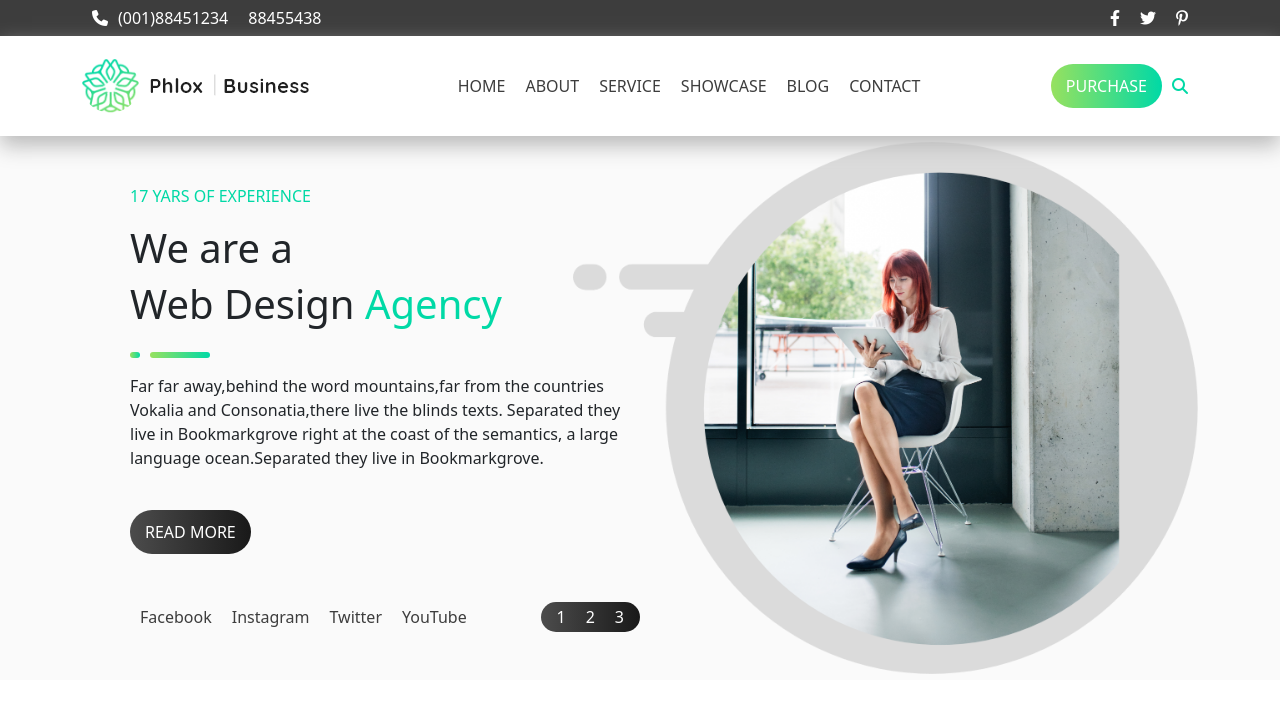
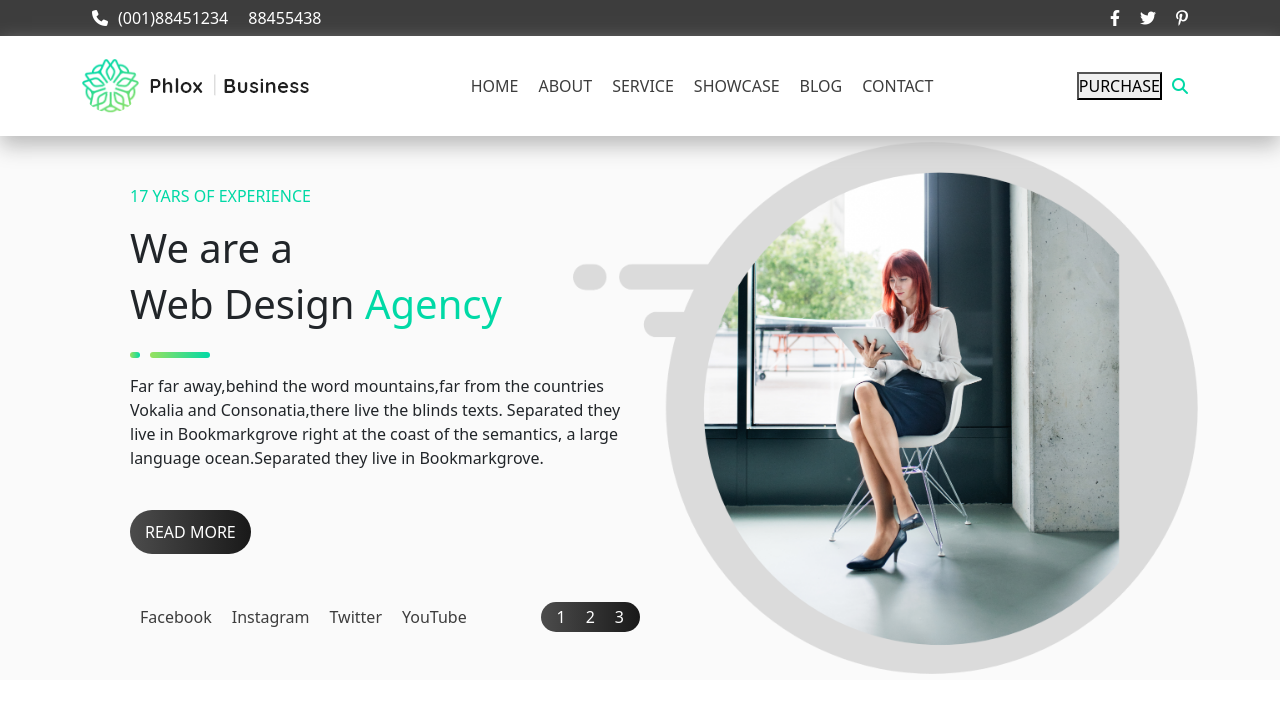
Before and after one commit to danielmegale/proj-html-vuejs, a Vue app: page / in a window 1280 px wide. Shown: the top 712 px of the page. Built offline with nearby package versions, Linux system fonts and the light colour scheme.

Commit message:
added custom card

```diff
--- a/src/components/AppHeader.vue
+++ b/src/components/AppHeader.vue
@@ -69,16 +69,4 @@ section {
 .center {
     @include center-flex;
 }
-
-.my-btn {
-    background-image: linear-gradient(to right, $color-gradient-green);
-    padding: 10px 15px;
-    border-radius: 30px;
-    color: #ffffff;
-    border: 0;
-
-    &:hover {
-        background-image: linear-gradient(to right, $color-gradient-black);
-    }
-}
 </style>
```
